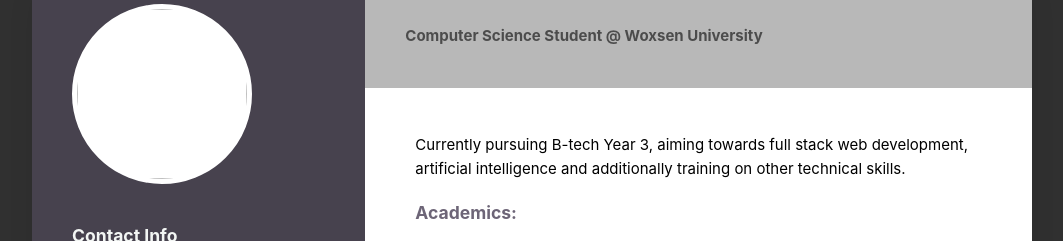
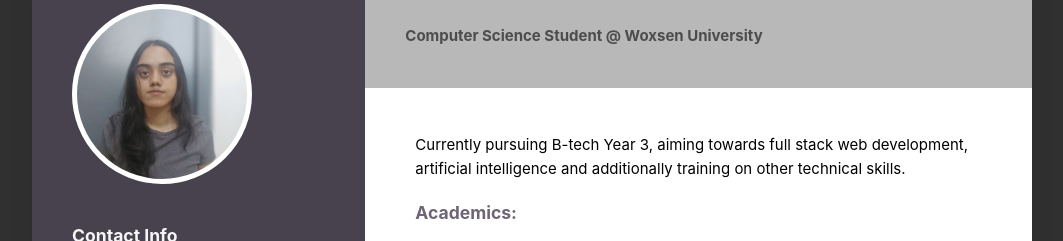
Before and after one commit to manasa-x/manasa-x.github.io, a plain HTML site: page index.html in a window 1280 px wide. Shown: the part 82-323 px from the top of the page, without its empty margins (108-1171 px from the left). Drawn offline with Linux system fonts and the light colour scheme.

Commit message:
Update index.html

```diff
--- a/index.html
+++ b/index.html
@@ -13,7 +13,7 @@
 				<br><br>
 				<div class="circle">
 				<div class="image">
-				<img src="./images/Untitled design.png">
+				<img src="Untitled design.png">
 			    </div>
 			    </div>
 				<h3>Contact Info</h3>
```
